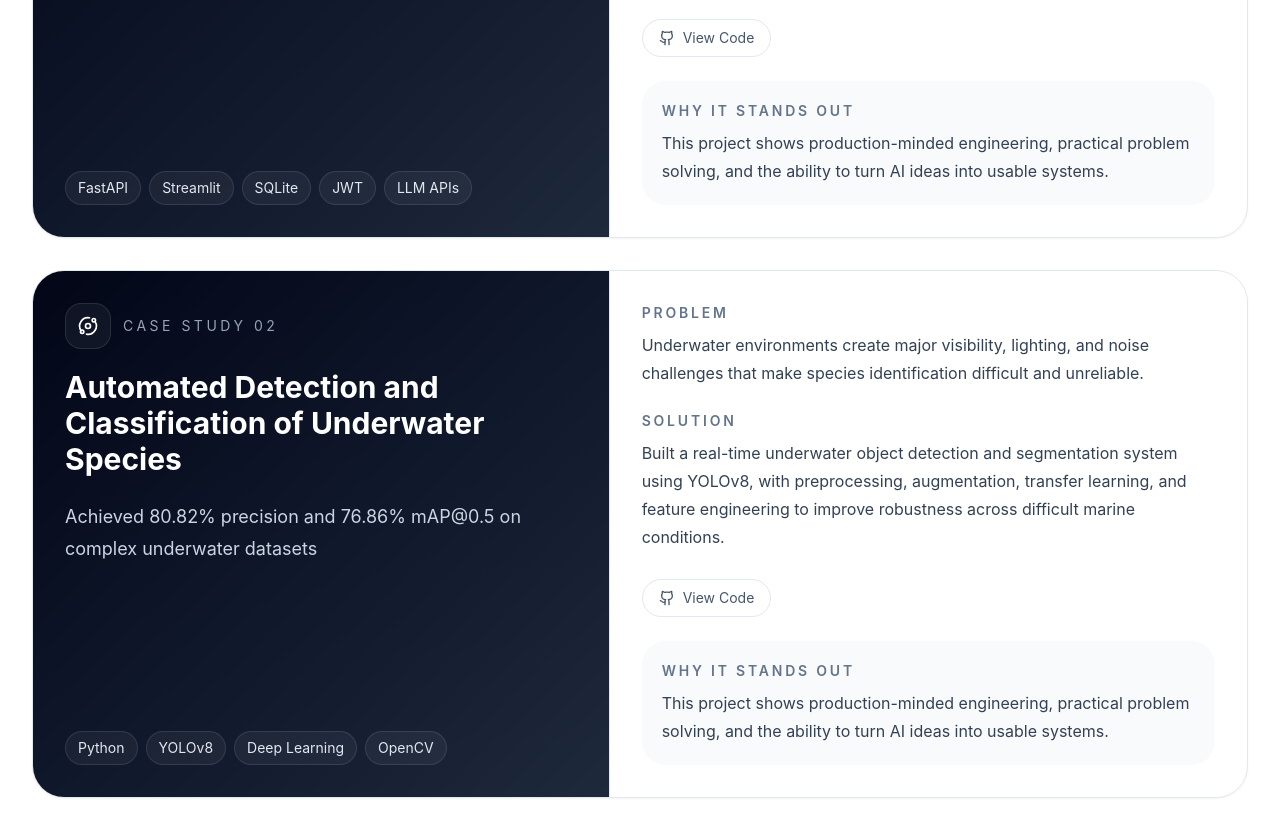
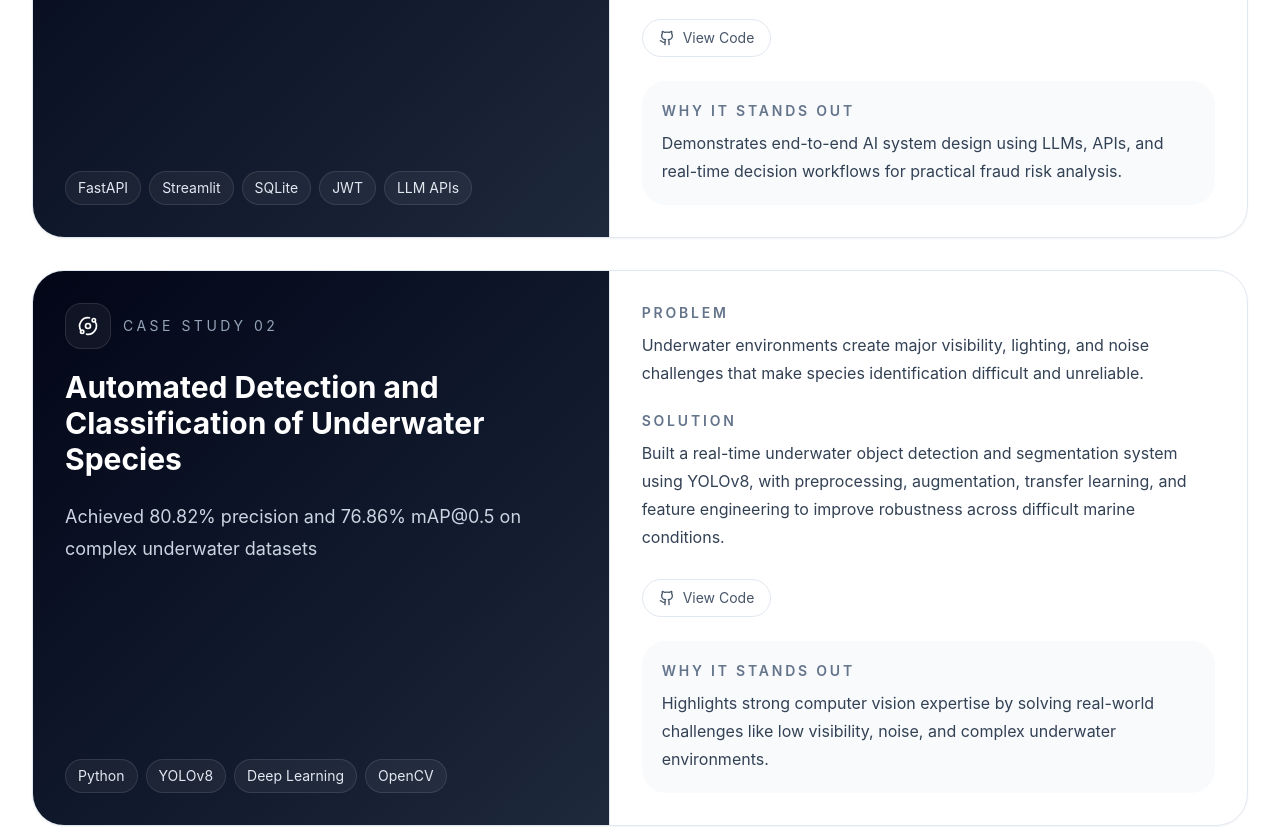
Before and after one commit to skarthikch1/karthik-portfolio, a React (Vite) app: page / in a window 1280 px wide. Shown: the part 3240-4067 px from the top of the page. Built offline with nearby package versions, Linux system fonts and the light colour scheme.

Commit message:
Update App.jsx

```diff
--- a/src/App.jsx
+++ b/src/App.jsx
@@ -627,9 +627,7 @@ export default function PortfolioWebsite() {
                                 Why it stands out
                               </p>
                               <p className="mt-2 leading-7 text-slate-700">
-                                This project shows production-minded engineering,
-                                practical problem solving, and the ability to turn
-                                AI ideas into usable systems.
+                                {project.standout}
                               </p>
                             </div>
                           </div>
```
